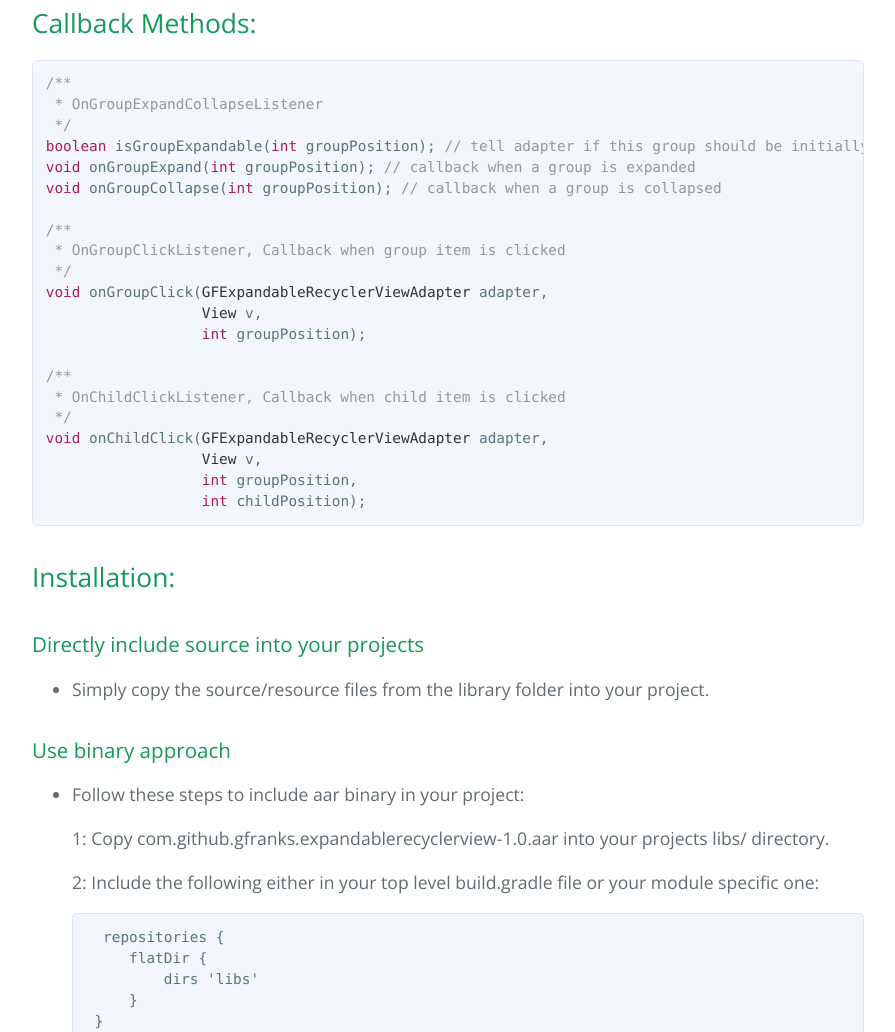
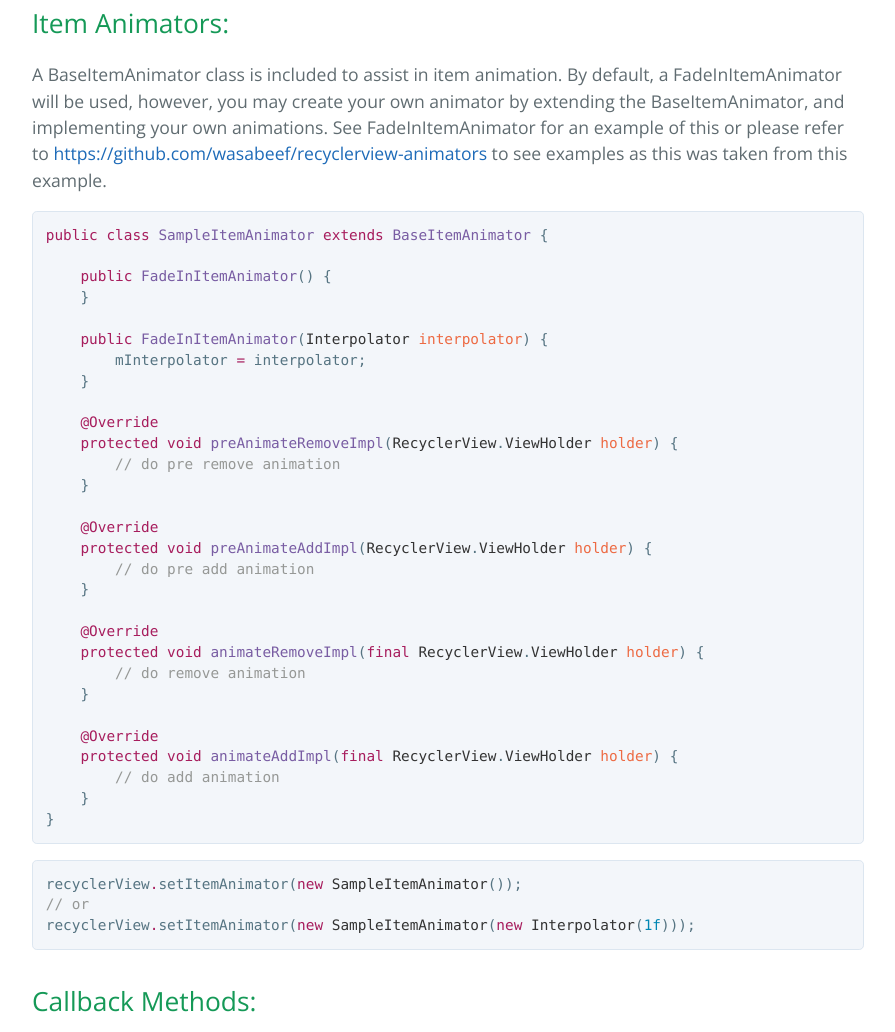
Before and after one commit to gfranks/GFExpandableRecyclerView, a plain HTML site: page index.html in a window 1280 px wide. Shown: the part 3077-4109 px from the top of the page, without its empty margins (192-1087 px from the left). Drawn offline with nearby package versions, Linux system fonts and the light colour scheme.

```diff
--- a/index.html
+++ b/index.html
@@ -135,6 +135,48 @@ recyclerView<span class="pl-k">.</span>addItemDecoration(<span class="pl-k">new<
 }</pre></div>
 
 <h2>
+<a id="item-animators" class="anchor" href="#item-animators" aria-hidden="true"><span aria-hidden="true" class="octicon octicon-link"></span></a>Item Animators:</h2>
+
+<p>A BaseItemAnimator class is included to assist in item animation. By default, a FadeInItemAnimator will be used, however,
+you may create your own animator by extending the BaseItemAnimator, and implementing your own animations. See FadeInItemAnimator
+for an example of this or please refer to <a href="https://github.com/wasabeef/recyclerview-animators">https://github.com/wasabeef/recyclerview-animators</a> to see examples as this was taken from
+this example.</p>
+
+<div class="highlight highlight-source-java"><pre><span class="pl-k">public</span> <span class="pl-k">class</span> <span class="pl-en">SampleItemAnimator</span> <span class="pl-k">extends</span> <span class="pl-e">BaseItemAnimator</span> {
+
+    <span class="pl-k">public</span> <span class="pl-en">FadeInItemAnimator</span>() {
+    }
+
+    <span class="pl-k">public</span> <span class="pl-en">FadeInItemAnimator</span>(<span class="pl-smi">Interpolator</span> <span class="pl-v">interpolator</span>) {
+        mInterpolator <span class="pl-k">=</span> interpolator;
+    }
+
+    <span class="pl-k">@Override</span>
+    <span class="pl-k">protected</span> <span class="pl-k">void</span> <span class="pl-en">preAnimateRemoveImpl</span>(<span class="pl-smi">RecyclerView</span>.<span class="pl-smi">ViewHolder</span> <span class="pl-v">holder</span>) {
+        <span class="pl-c">// do pre remove animation</span>
+    }
+
+    <span class="pl-k">@Override</span>
+    <span class="pl-k">protected</span> <span class="pl-k">void</span> <span class="pl-en">preAnimateAddImpl</span>(<span class="pl-smi">RecyclerView</span>.<span class="pl-smi">ViewHolder</span> <span class="pl-v">holder</span>) {
+        <span class="pl-c">// do pre add animation</span>
+    }
+
+    <span class="pl-k">@Override</span>
+    <span class="pl-k">protected</span> <span class="pl-k">void</span> <span class="pl-en">animateRemoveImpl</span>(<span class="pl-k">final</span> <span class="pl-smi">RecyclerView</span>.<span class="pl-smi">ViewHolder</span> <span class="pl-v">holder</span>) {
+        <span class="pl-c">// do remove animation</span>
+    }
+
+    <span class="pl-k">@Override</span>
+    <span class="pl-k">protected</span> <span class="pl-k">void</span> <span class="pl-en">animateAddImpl</span>(<span class="pl-k">final</span> <span class="pl-smi">RecyclerView</span>.<span class="pl-smi">ViewHolder</span> <span class="pl-v">holder</span>) {
+        <span class="pl-c">// do add animation</span>
+    }
+}</pre></div>
+
+<div class="highlight highlight-source-java"><pre>recyclerView<span class="pl-k">.</span>setItemAnimator(<span class="pl-k">new</span> <span class="pl-smi">SampleItemAnimator</span>());
+<span class="pl-c">// or</span>
+recyclerView<span class="pl-k">.</span>setItemAnimator(<span class="pl-k">new</span> <span class="pl-smi">SampleItemAnimator</span>(<span class="pl-k">new</span> <span class="pl-smi">Interpolator</span>(<span class="pl-c1">1f</span>)));</pre></div>
+
+<h2>
 <a id="callback-methods" class="anchor" href="#callback-methods" aria-hidden="true"><span aria-hidden="true" class="octicon octicon-link"></span></a>Callback Methods:</h2>
 
 <div class="highlight highlight-source-java"><pre><span class="pl-c">/**</span>
```
Also changed, not shown: params.json (+1 -1 lines).
